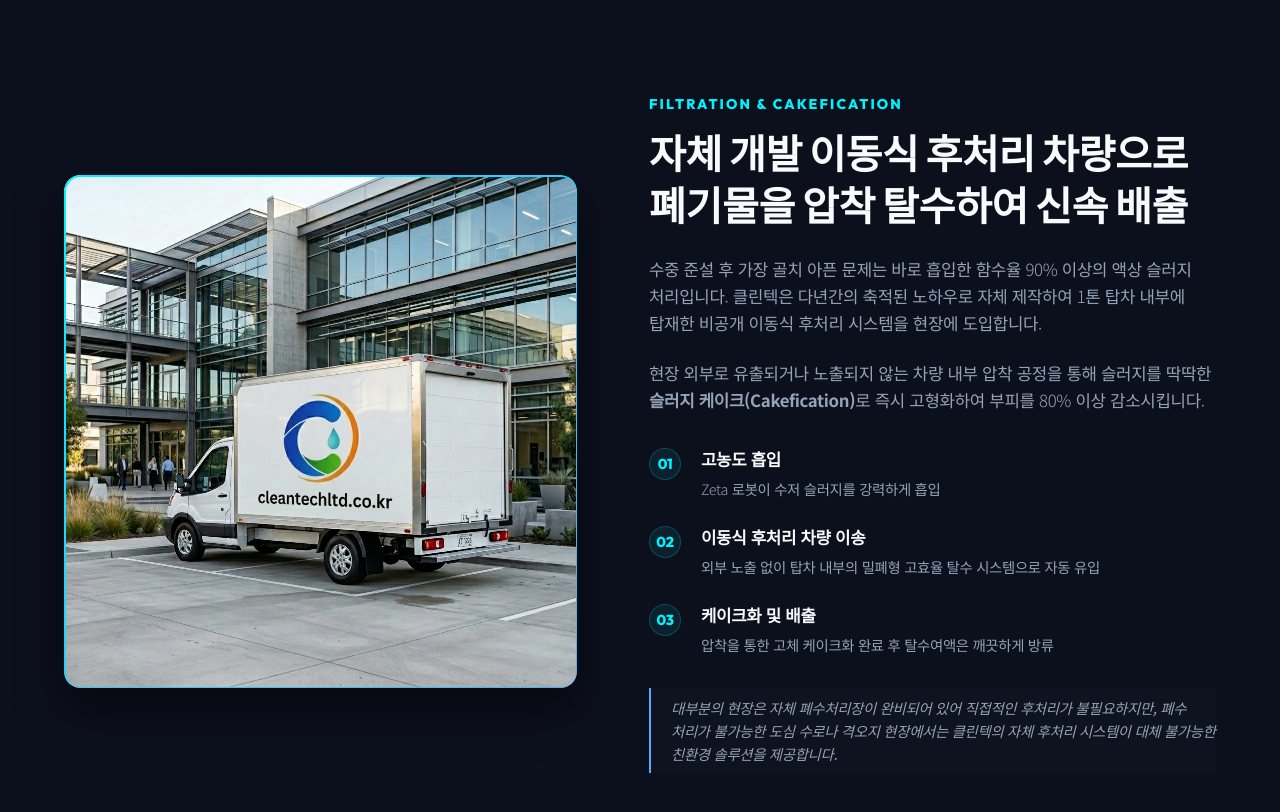
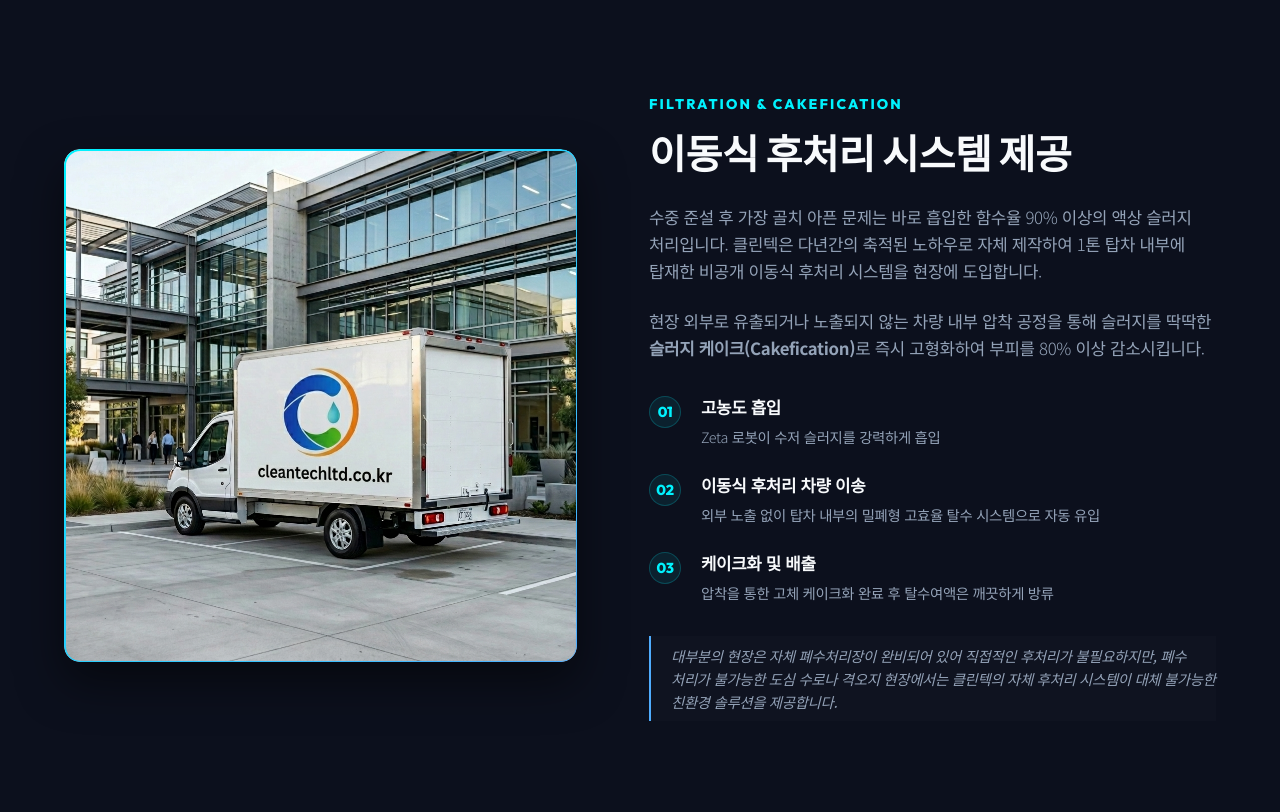
Before and after one commit to ssunmo/cleantech, a website built with Vite: page index.html in a window 1280 px wide. Shown: the part 3660-4472 px from the top of the page. Built offline with nearby package versions, Linux system fonts and the light colour scheme.

Commit message:
Copy: shorten filtration section title

```diff
--- a/index.html
+++ b/index.html
@@ -243,7 +243,7 @@
                 </div>
                 <div class="filtration-text">
                     <span class="section-subtitle">FILTRATION & CAKEFICATION</span>
-                    <h2 class="section-title">자체 개발 이동식 후처리 차량으로<br class="desktop-only">폐기물을 압착 탈수하여 신속 배출</h2>
+                    <h2 class="section-title">이동식 후처리 시스템 제공</h2>
                     <p class="section-desc">
                         수중 준설 후 가장 골치 아픈 문제는 바로 흡입한 함수율 90% 이상의 액상 슬러지 처리입니다. 클린텍은 다년간의 축적된 노하우로 자체 제작하여 1톤 탑차 내부에 탑재한 비공개 이동식 후처리 시스템을 현장에 도입합니다.
                     </p>
```
